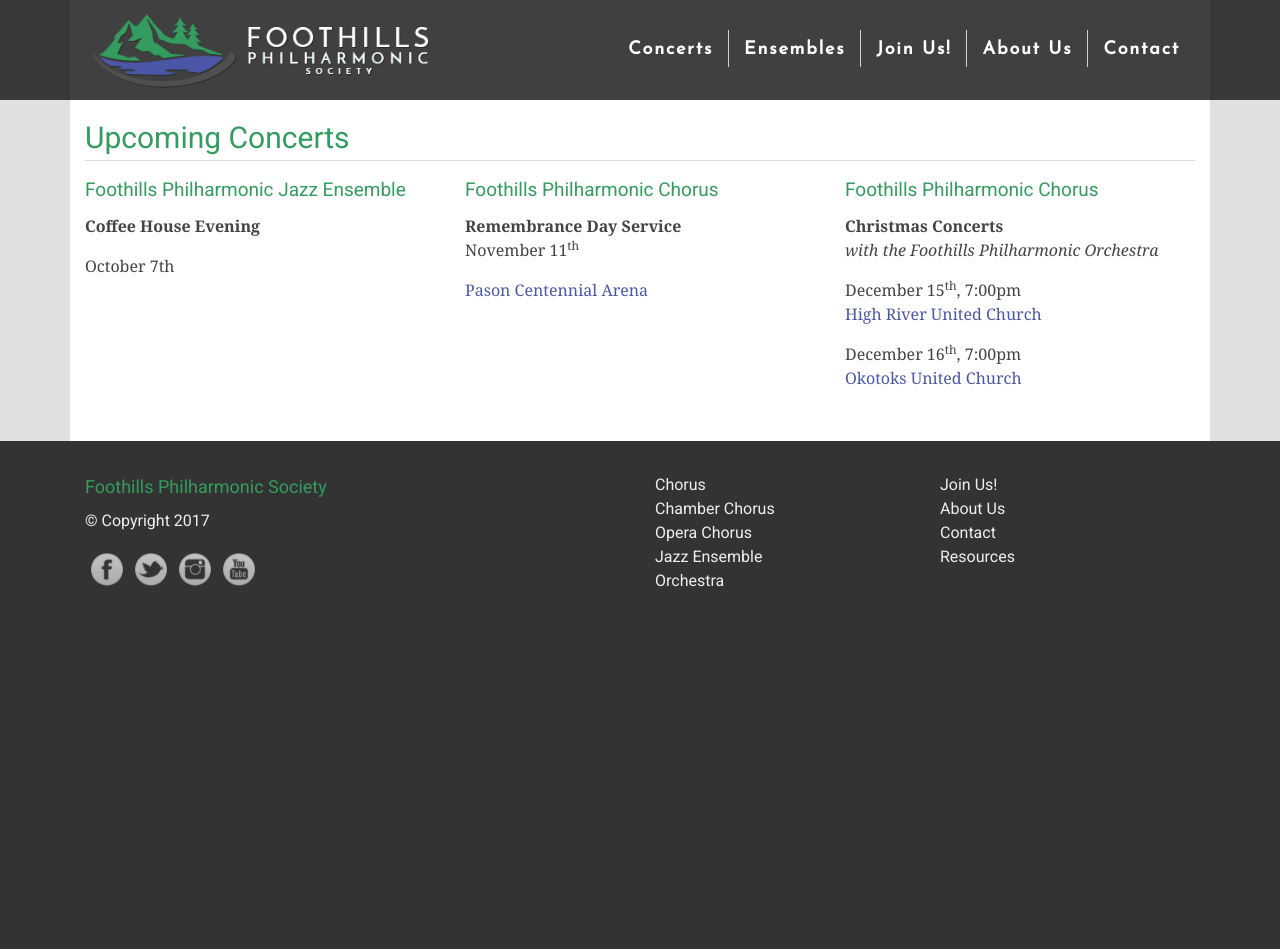
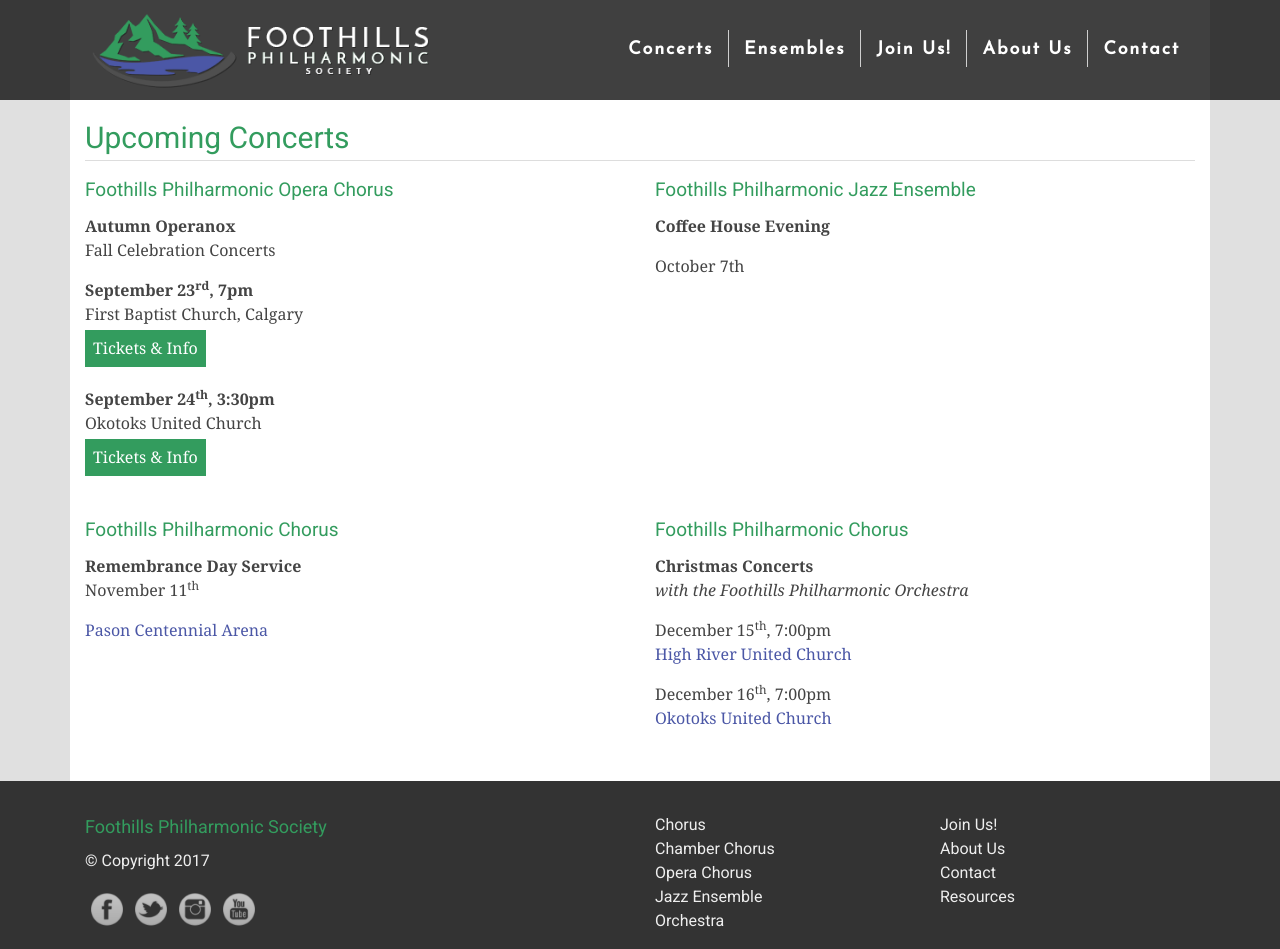
Before and after one commit to percyhanna/fps, a Jekyll site: the page built from concerts.html, in a window 1280 px wide and 949 px high. Built offline with Jekyll 4.4.1, drawn with Linux system fonts in a browser that asks for light colours; nearby versions of some CDN libraries; Markdown is read by kramdown in place of the engine named in the settings.

Commit message:
CCOC concerts

```diff
--- a/concerts.html
+++ b/concerts.html
@@ -7,13 +7,35 @@
 
         <div class="row">
 
-          <div class="col-md col-12">
+          <div class="col-md-6 col-12">
+            <h5>Foothills Philharmonic Opera Chorus</h5>
+            <p>
+              <strong>Autumn Operanox</strong><br>
+              Fall Celebration Concerts
+            </p>
+            <p>
+              <strong>September 23<sup>rd</sup>, 7pm<br></strong>
+              First Baptist Church, Calgary<br>
+              <a href="https://www.facebook.com/events/143750772890712/" target="_blank" class="button-cta small">Tickets &amp; Info</a>
+            </p>
+            <p>
+              <strong>September 24<sup>th</sup>, 3:30pm<br></strong>
+              Okotoks United Church<br>
+              <a href="https://www.facebook.com/events/112909982719344/" target="_blank" class="button-cta small">Tickets &amp; Info</a>
+            </p>
+          </div>
+
+          <div class="col-md-6 col-12">
             <h5>Foothills Philharmonic Jazz Ensemble</h5>
             <p><strong>Coffee House Evening</strong></p>
             <p>October 7th</p>
           </div>
 
-          <div class="col-md col-12">
+        </div>
+
+        <div class="row">
+
+          <div class="col-md-6 col-12">
             <h5>Foothills Philharmonic Chorus</h5>
             <p>
               <strong>Remembrance Day Service</strong><br>
@@ -24,7 +46,7 @@
             </p>
           </div>
 
-          <div class="col-md col-12">
+          <div class="col-md-6 col-12">
             <h5>Foothills Philharmonic Chorus</h5>
             <p>
               <strong>Christmas Concerts</strong><br>
--- a/css/new-design.css
+++ b/css/new-design.css
@@ -297,3 +297,19 @@
     font-size: 16px;
   }
 }
+
+.button-cta {
+  margin-top: 26px;
+  background-color: #339c5e;
+  color: #fff;
+  padding: 0.5em 0.75em;
+  margin: 0 auto;
+  display: inline-block;
+  font-size: 18px;
+}
+
+.button-cta.small {
+  font-size: 16px;
+  padding: 0.4em 0.5em;
+  margin: 0.25em auto;
+}
```
